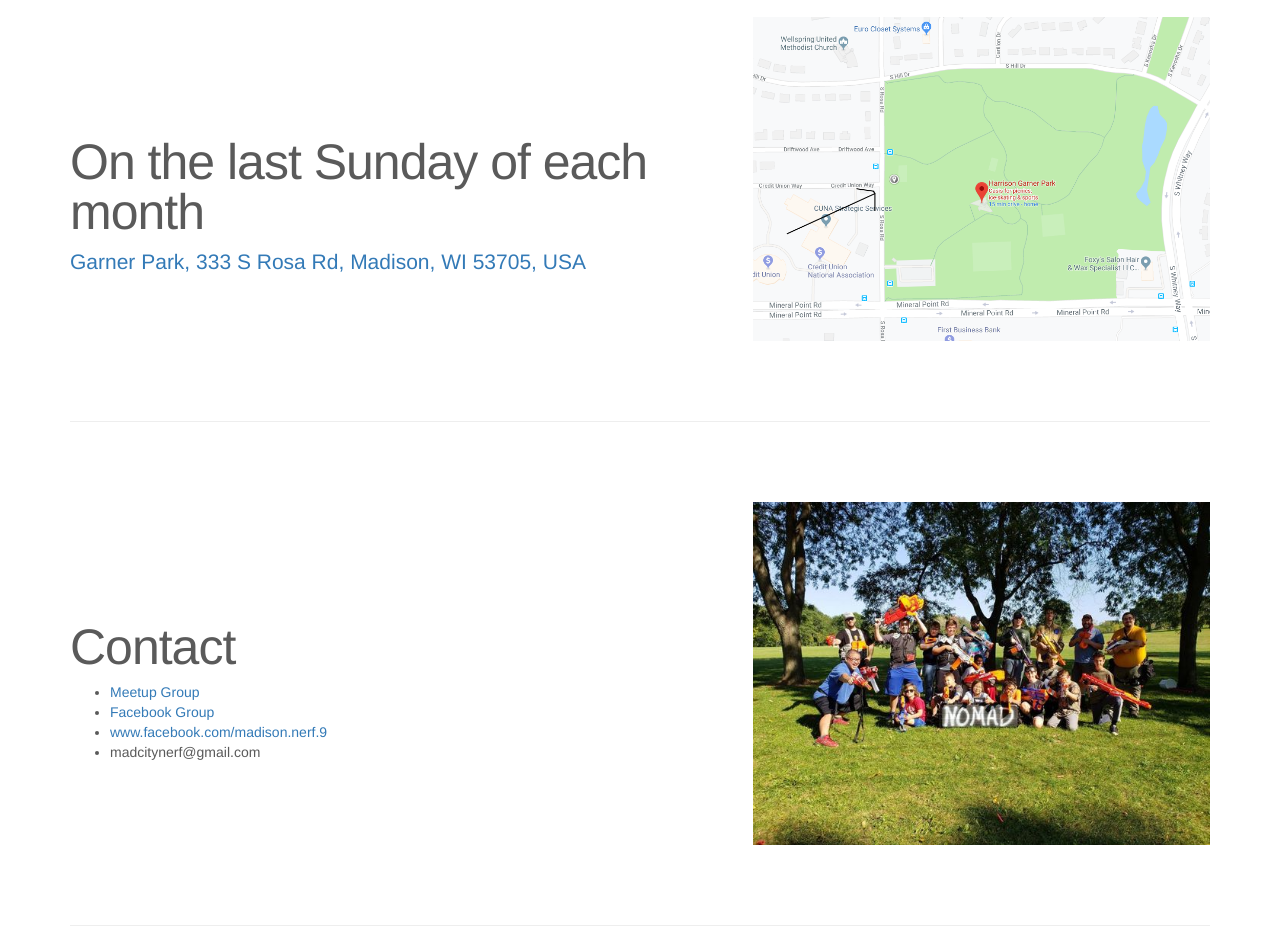
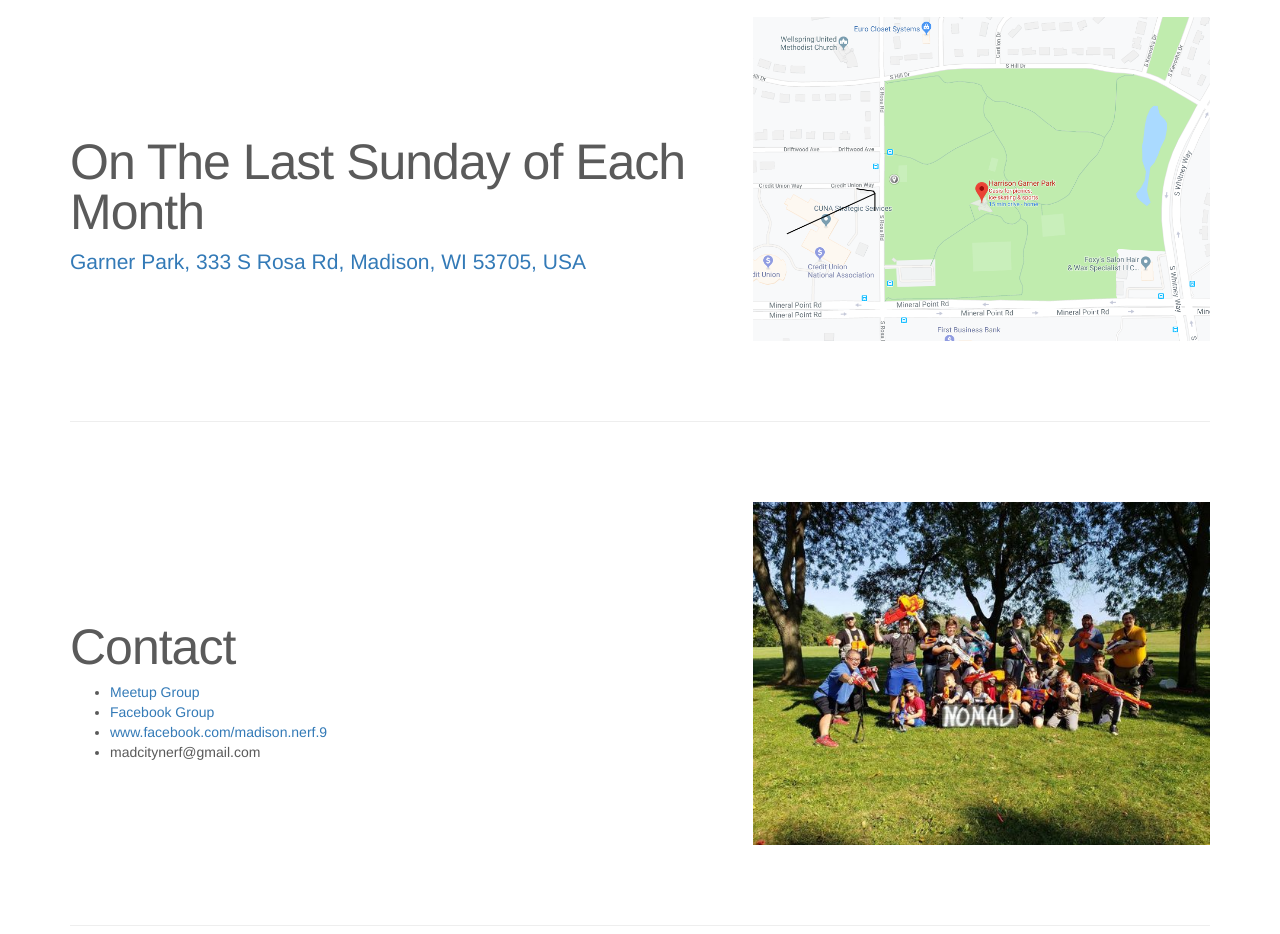
Before and after one commit to nomad-nerf/nomad-nerf.github.io, a plain HTML site: page index.html in a window 1280 px wide. Shown: the part 1900-2834 px from the top of the page. Drawn offline with nearby package versions, Linux system fonts and the light colour scheme.

Commit message:
Captilize heading

```diff
--- a/index.html
+++ b/index.html
@@ -127,7 +127,7 @@
 
       <div class="row featurette">
         <div class="col-md-7">
-          <h2 class="featurette-heading">On the last Sunday of each month </h2>
+          <h2 class="featurette-heading">On The Last Sunday of Each Month </h2>
           <p class="lead"><a href="https://maps.google.com/maps?hl=en&q=Garner%20Park%2C%20333%20S%20Rosa%20Rd%2C%20Madison%2C%20WI%2053705%2C%20USA"> Garner Park, 333 S Rosa Rd, Madison, WI 53705, USA  </a></p>
         </div>
         <div class="col-md-5">
```
